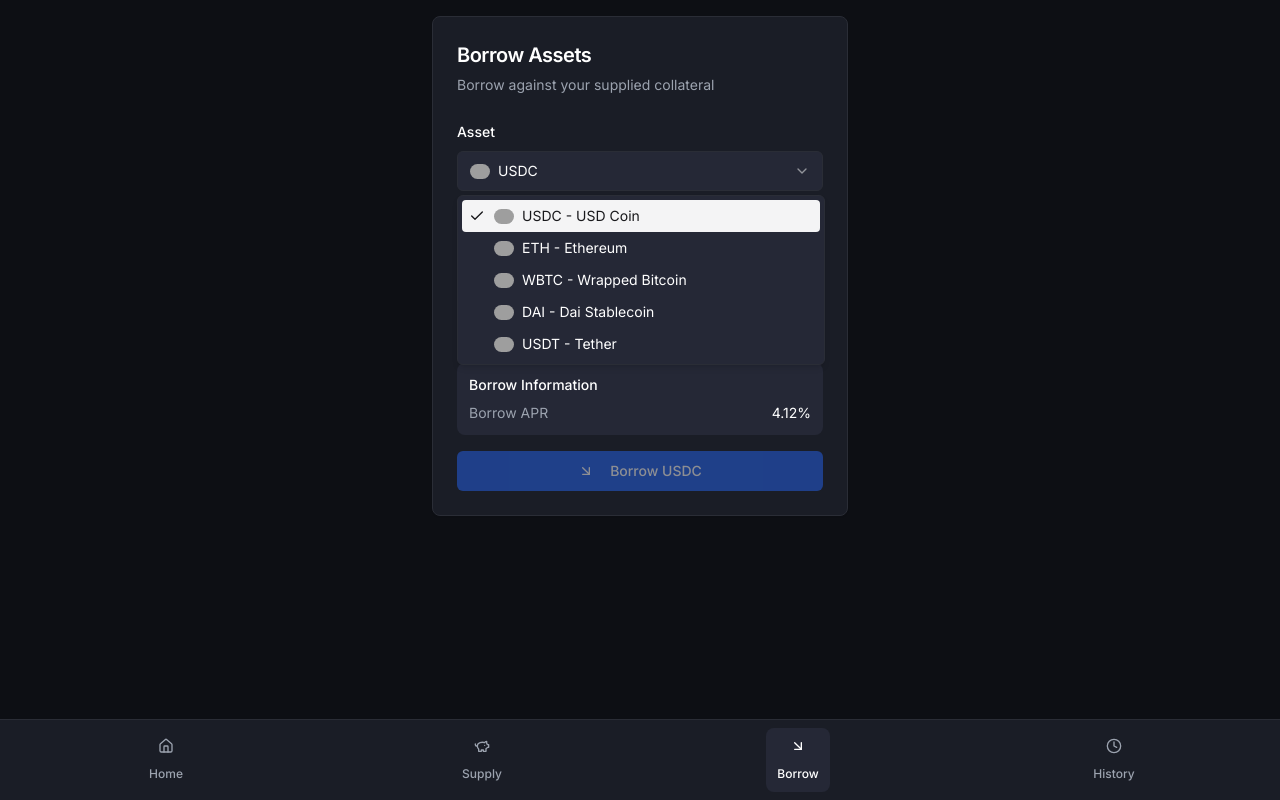
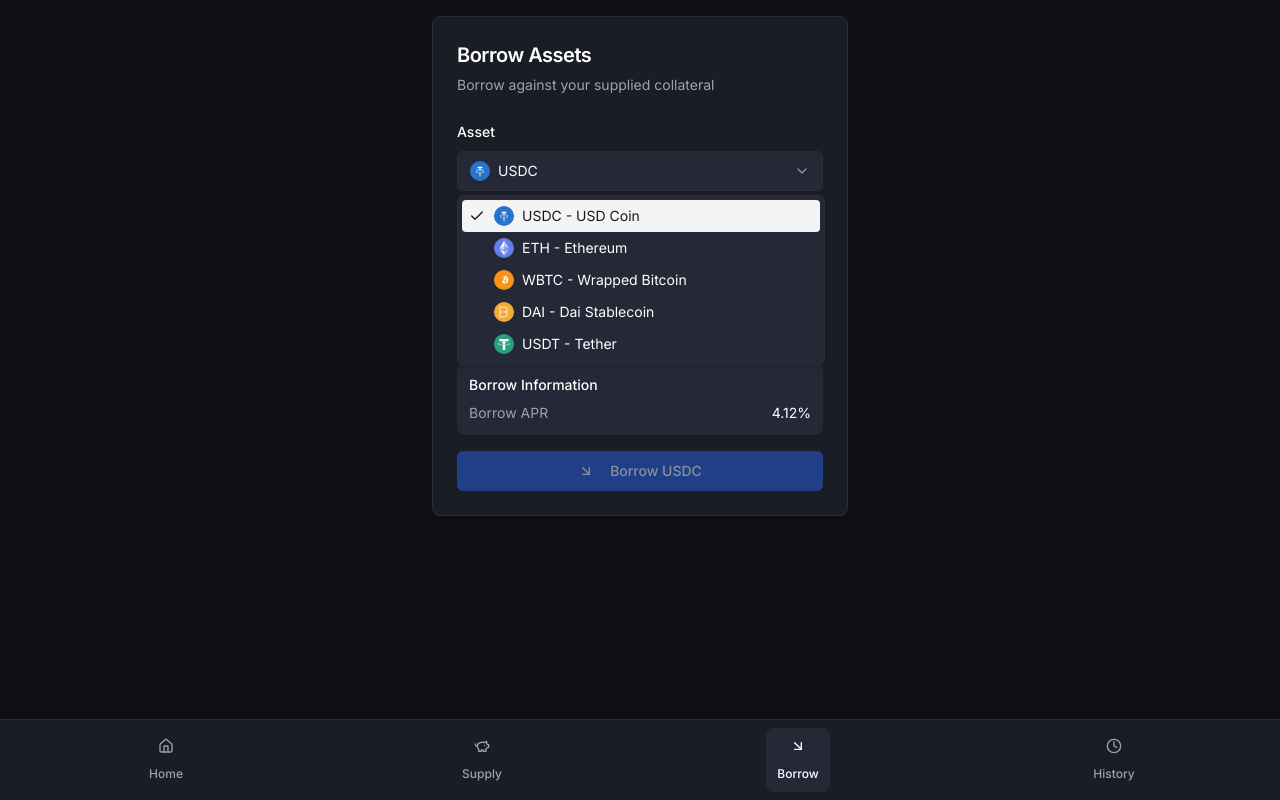
Before and after one commit to mtuneccessary/compound-mini, a Next.js app: page /borrow in a window 1280 px wide. Both pictures are taken after a click on the button "USDC". Built offline with nearby package versions, Linux system fonts and the light colour scheme; grey boxes are pictures that could not be loaded.

Commit message:
feat: use SVG icons for reliable coin images
Replace coin images with SVG icons for consistent display.

Co-authored-by: 0xPach <69970886+0xpachbeheer@users.noreply.github.com>

```diff
--- a/components/asset-list.tsx
+++ b/components/asset-list.tsx
@@ -2,7 +2,7 @@
 
 import { useCompound } from "@/lib/compound-provider"
 import { formatCurrency, formatPercentage } from "@/lib/utils"
-import Image from "next/image"
+import { CryptoIcon } from "./crypto-icon"
 
 interface AssetListProps {
   type: "supplied" | "borrowed"
@@ -22,15 +22,7 @@ export function AssetList({ type }: AssetListProps) {
       {assets.map((asset) => (
         <div key={asset.symbol} className="bg-[#252836] rounded-lg p-3 flex justify-between items-center">
           <div className="flex items-center gap-2">
-            <div className="relative w-8 h-8">
-              <Image
-                src={`/images/coins/${asset.symbol.toLowerCase()}.png`}
-                alt={asset.name}
-                width={32}
-                height={32}
-                className="rounded-full"
-              />
-            </div>
+            <CryptoIcon symbol={asset.symbol} size={32} />
             <div>
               <div className="font-medium">{asset.symbol}</div>
               <div className="text-xs text-gray-400">{asset.name}</div>
--- a/components/borrow-form.tsx
+++ b/components/borrow-form.tsx
@@ -12,7 +12,7 @@ import { ArrowDownRight } from "lucide-react"
 import { useToast } from "@/components/ui/use-toast"
 import { useTelegram } from "@/lib/telegram-provider"
 import { Progress } from "@/components/ui/progress"
-import Image from "next/image"
+import { CryptoIcon } from "./crypto-icon"
 
 export function BorrowForm() {
   const { availableAssets, borrowAsset, borrowLimit, totalBorrowed, borrowLimitUsed, isLoading } = useCompound()
@@ -116,13 +116,7 @@ export function BorrowForm() {
                 <SelectValue placeholder="Select asset">
                   {selectedAsset && (
                     <div className="flex items-center gap-2">
-                      <Image
-                        src={`/images/coins/${selectedAsset.toLowerCase()}.png`}
-                        alt={selectedAsset}
-                        width={20}
-                        height={20}
-                        className="rounded-full"
-                      />
+                      <CryptoIcon symbol={selectedAsset} size={20} />
                       <span>{selectedAsset}</span>
                     </div>
                   )}
@@ -132,13 +126,7 @@ export function BorrowForm() {
                 {availableAssets.map((asset) => (
                   <SelectItem key={asset.symbol} value={asset.symbol}>
                     <div className="flex items-center gap-2">
-                      <Image
-                        src={`/images/coins/${asset.symbol.toLowerCase()}.png`}
-                        alt={asset.name}
-                        width={20}
-                        height={20}
-                        className="rounded-full"
-                      />
+                      <CryptoIcon symbol={asset.symbol} size={20} />
                       <span>
                         {asset.symbol} - {asset.name}
                       </span>
--- /dev/null
+++ b/components/crypto-icon.tsx
@@ -0,0 +1,84 @@
+import type { FC } from "react"
+
+interface CryptoIconProps {
+  symbol: string
+  size?: number
+  className?: string
+}
+
+export const CryptoIcon: FC<CryptoIconProps> = ({ symbol, size = 24, className = "" }) => {
+  const getIconBySymbol = (symbol: string) => {
+    const lowerSymbol = symbol.toLowerCase()
+
+    switch (lowerSymbol) {
+      case "usdc":
+        return (
+          <svg viewBox="0 0 32 32" fill="none" xmlns="http://www.w3.org/2000/svg" className={className}>
+            <circle cx="16" cy="16" r="16" fill="#2775CA" />
+            <path
+              d="M16 25.5C21.2467 25.5 25.5 21.2467 25.5 16C25.5 10.7533 21.2467 6.5 16 6.5C10.7533 6.5 6.5 10.7533 6.5 16C6.5 21.2467 10.7533 25.5 16 25.5Z"
+              fill="#2775CA"
+            />
+            <path
+              d="M16.5822 13.2582V11.6178H19.8311V9.25333H12.1689V11.6178H15.4178V13.2582C12.2133 13.4844 9.77778 14.8622 9.77778 16.5333C9.77778 18.2044 12.2133 19.5822 15.4178 19.8311V24.7467H16.5822V19.8311C19.7867 19.6049 22.2222 18.2044 22.2222 16.5333C22.2222 14.8622 19.7867 13.4844 16.5822 13.2582ZM16.5822 19.0756V18.6933H15.4178V19.0756C12.8 18.8722 10.8444 17.8222 10.8444 16.5333C10.8444 15.2444 12.8 14.1944 15.4178 13.9911V17.5467H16.5822V13.9911C19.2 14.1944 21.1556 15.2444 21.1556 16.5333C21.1556 17.8222 19.2 18.8722 16.5822 19.0756Z"
+              fill="white"
+            />
+          </svg>
+        )
+      case "eth":
+        return (
+          <svg viewBox="0 0 32 32" fill="none" xmlns="http://www.w3.org/2000/svg" className={className}>
+            <circle cx="16" cy="16" r="16" fill="#627EEA" />
+            <path d="M16.498 4V12.87L23.995 16.22L16.498 4Z" fill="white" fillOpacity="0.602" />
+            <path d="M16.498 4L9 16.22L16.498 12.87V4Z" fill="white" />
+            <path d="M16.498 21.968V27.995L24 17.616L16.498 21.968Z" fill="white" fillOpacity="0.602" />
+            <path d="M16.498 27.995V21.967L9 17.616L16.498 27.995Z" fill="white" />
+            <path d="M16.498 20.573L23.995 16.22L16.498 12.872V20.573Z" fill="white" fillOpacity="0.2" />
+            <path d="M9 16.22L16.498 20.573V12.872L9 16.22Z" fill="white" fillOpacity="0.602" />
+          </svg>
+        )
+      case "wbtc":
+        return (
+          <svg viewBox="0 0 32 32" fill="none" xmlns="http://www.w3.org/2000/svg" className={className}>
+            <circle cx="16" cy="16" r="16" fill="#F7931A" />
+            <path
+              d="M22.818 14.354c.216-1.437-.88-2.21-2.377-2.726l.485-1.949-1.186-.295-.473 1.896c-.312-.078-.632-.151-.95-.224l.476-1.91-1.185-.295-.486 1.949c-.258-.059-.512-.117-.758-.178v-.006l-1.636-.408-.315 1.267s.88.202.861.214c.48.12.567.438.553.69l-.553 2.218c.033.008.076.02.123.039l-.125-.031-.775 3.107c-.059.146-.208.365-.544.282.012.017-.862-.215-.862-.215l-.589 1.357 1.544.385c.287.072.568.147.845.218l-.49 1.968 1.185.295.486-1.95c.324.088.638.169.946.245l-.485 1.943 1.186.295.49-1.965c2.025.383 3.548.229 4.188-1.603.516-1.476-.026-2.328-1.09-2.882.776-.179 1.36-.69 1.516-1.745zm-2.712 3.808c-.366 1.476-2.845.678-3.65.478l.652-2.614c.804.2 3.384.597 2.998 2.136zm.367-3.828c-.334 1.338-2.398.658-3.07.491l.592-2.371c.67.167 2.83.48 2.478 1.88z"
+              fill="white"
+            />
+          </svg>
+        )
+      case "dai":
+        return (
+          <svg viewBox="0 0 32 32" fill="none" xmlns="http://www.w3.org/2000/svg" className={className}>
+            <circle cx="16" cy="16" r="16" fill="#F5AC37" />
+            <path
+              d="M16.22 23.312H10.156V16.576H16.22C18.707 16.576 20.644 17.824 20.644 19.944C20.644 22.064 18.707 23.312 16.22 23.312ZM16.22 8.688C18.707 8.688 20.644 9.936 20.644 12.056C20.644 14.176 18.707 15.424 16.22 15.424H10.156V8.688H16.22ZM16.22 7.536H9V24.464H16.22C19.356 24.464 21.8 22.576 21.8 19.944V19.936C21.8 18.032 20.644 16.576 19.044 15.992C20.644 15.408 21.8 13.96 21.8 12.056C21.8 9.424 19.356 7.536 16.22 7.536Z"
+              fill="white"
+            />
+          </svg>
+        )
+      case "usdt":
+        return (
+          <svg viewBox="0 0 32 32" fill="none" xmlns="http://www.w3.org/2000/svg" className={className}>
+            <circle cx="16" cy="16" r="16" fill="#26A17B" />
+            <path
+              d="M17.922 17.383v-.002c-.11.008-.677.042-1.942.042-1.01 0-1.721-.03-1.971-.042v.003c-3.888-.171-6.79-.848-6.79-1.658 0-.809 2.902-1.486 6.79-1.66v2.644c.254.018.982.061 1.988.061 1.207 0 1.812-.05 1.925-.06v-2.643c3.88.173 6.775.85 6.775 1.658 0 .81-2.895 1.485-6.775 1.657m0-3.59v-2.366h5.414V7.819H8.595v3.608h5.414v2.365c-4.4.202-7.709 1.074-7.709 2.118 0 1.044 3.309 1.915 7.709 2.118v7.582h3.913v-7.584c4.393-.202 7.694-1.073 7.694-2.116 0-1.043-3.301-1.914-7.694-2.117"
+              fill="white"
+            />
+          </svg>
+        )
+      default:
+        // Default icon for unknown symbols
+        return (
+          <svg viewBox="0 0 32 32" fill="none" xmlns="http://www.w3.org/2000/svg" className={className}>
+            <circle cx="16" cy="16" r="16" fill="#CCCCCC" />
+            <text x="16" y="20" fontFamily="Arial" fontSize="12" fontWeight="bold" fill="white" textAnchor="middle">
+              {symbol.substring(0, 2).toUpperCase()}
+            </text>
+          </svg>
+        )
+    }
+  }
+
+  return <div style={{ width: size, height: size, display: "inline-block" }}>{getIconBySymbol(symbol)}</div>
+}
--- a/components/dashboard.tsx
+++ b/components/dashboard.tsx
@@ -10,7 +10,7 @@ import { AssetList } from "@/components/asset-list"
 import { Button } from "@/components/ui/button"
 import { useToast } from "@/components/ui/use-toast"
 import { useTelegram } from "@/lib/telegram-provider"
-import Image from "next/image"
+import { CryptoIcon } from "./crypto-icon"
 
 export function Dashboard() {
   const {
@@ -118,13 +118,7 @@ export function Dashboard() {
                   {Object.entries(userBalances).map(([symbol, amount]) => (
                     <div key={symbol} className="flex justify-between items-center">
                       <div className="flex items-center gap-2">
-                        <Image
-                          src={`/images/coins/${symbol.toLowerCase()}.png`}
-                          alt={symbol}
-                          width={20}
-                          height={20}
-                          className="rounded-full"
-                        />
+                        <CryptoIcon symbol={symbol} size={20} />
                         <span>{symbol}</span>
                       </div>
                       <span>{formatCurrency(amount, symbol)}</span>
--- a/components/repay-form.tsx
+++ b/components/repay-form.tsx
@@ -12,7 +12,7 @@ import { ArrowDownLeft } from "lucide-react"
 import { useToast } from "@/components/ui/use-toast"
 import { useTelegram } from "@/lib/telegram-provider"
 import { Progress } from "@/components/ui/progress"
-import Image from "next/image"
+import { CryptoIcon } from "./crypto-icon"
 
 export function RepayForm() {
   const { borrowedAssets, userBalances, repayAsset, borrowLimitUsed, isLoading } = useCompound()
@@ -136,13 +136,7 @@ export function RepayForm() {
                 <SelectValue placeholder="Select asset">
                   {selectedAsset && (
                     <div className="flex items-center gap-2">
-                      <Image
-                        src={`/images/coins/${selectedAsset.toLowerCase()}.png`}
-                        alt={selectedAsset}
-                        width={20}
-                        height={20}
-                        className="rounded-full"
-                      />
+                      <CryptoIcon symbol={selectedAsset} size={20} />
                       <span>{selectedAsset}</span>
                     </div>
                   )}
@@ -152,13 +146,7 @@ export function RepayForm() {
                 {borrowedAssets.map((asset) => (
                   <SelectItem key={asset.symbol} value={asset.symbol}>
                     <div className="flex items-center gap-2">
-                      <Image
-                        src={`/images/coins/${asset.symbol.toLowerCase()}.png`}
-                        alt={asset.name}
-                        width={20}
-                        height={20}
-                        className="rounded-full"
-                      />
+                      <CryptoIcon symbol={asset.symbol} size={20} />
                       <span>
                         {asset.symbol} - {formatCurrency(asset.amount, asset.symbol)}
                       </span>
--- a/components/supply-form.tsx
+++ b/components/supply-form.tsx
@@ -11,7 +11,7 @@ import { formatCurrency, formatPercentage } from "@/lib/utils"
 import { ArrowLeftRight } from "lucide-react"
 import { useToast } from "@/components/ui/use-toast"
 import { useTelegram } from "@/lib/telegram-provider"
-import Image from "next/image"
+import { CryptoIcon } from "./crypto-icon"
 
 export function SupplyForm() {
   const { availableAssets, userBalances, supplyAsset, isLoading } = useCompound()
@@ -101,13 +101,7 @@ export function SupplyForm() {
                 <SelectValue placeholder="Select asset">
                   {selectedAsset && (
                     <div className="flex items-center gap-2">
-                      <Image
-                        src={`/images/coins/${selectedAsset.toLowerCase()}.png`}
-                        alt={selectedAsset}
-                        width={20}
-                        height={20}
-                        className="rounded-full"
-                      />
+                      <CryptoIcon symbol={selectedAsset} size={20} />
                       <span>{selectedAsset}</span>
                     </div>
                   )}
@@ -117,13 +111,7 @@ export function SupplyForm() {
                 {availableAssets.map((asset) => (
                   <SelectItem key={asset.symbol} value={asset.symbol}>
                     <div className="flex items-center gap-2">
-                      <Image
-                        src={`/images/coins/${asset.symbol.toLowerCase()}.png`}
-                        alt={asset.name}
-                        width={20}
-                        height={20}
-                        className="rounded-full"
-                      />
+                      <CryptoIcon symbol={asset.symbol} size={20} />
                       <span>
                         {asset.symbol} - {asset.name}
                       </span>
--- a/components/transaction-history.tsx
+++ b/components/transaction-history.tsx
@@ -5,7 +5,7 @@ import { Card, CardContent, CardDescription, CardHeader, CardTitle } from "@/com
 import { useCompound } from "@/lib/compound-provider"
 import { formatCurrency, formatDate } from "@/lib/utils"
 import { ArrowDownRight, ArrowUpRight, ArrowDownLeft, ArrowUpLeft, Clock } from "lucide-react"
-import Image from "next/image"
+import { CryptoIcon } from "./crypto-icon"
 
 export function TransactionHistory() {
   const { transactions } = useCompound()
@@ -100,13 +100,7 @@ export function TransactionHistory() {
                         <div className={`${getTransactionBg(tx.type)} p-2 rounded-full`}>
                           {getTransactionIcon(tx.type)}
                         </div>
-                        <Image
-                          src={`/images/coins/${tx.asset.toLowerCase()}.png`}
-                          alt={tx.asset}
-                          width={20}
-                          height={20}
-                          className="rounded-full"
-                        />
+                        <CryptoIcon symbol={tx.asset} size={20} />
                       </div>
                       <div>
                         <div className="font-medium">
--- a/components/withdraw-form.tsx
+++ b/components/withdraw-form.tsx
@@ -12,7 +12,7 @@ import { ArrowUpRight } from "lucide-react"
 import { useToast } from "@/components/ui/use-toast"
 import { useTelegram } from "@/lib/telegram-provider"
 import { Progress } from "@/components/ui/progress"
-import Image from "next/image"
+import { CryptoIcon } from "./crypto-icon"
 
 export function WithdrawForm() {
   const { suppliedAssets, withdrawAsset, totalBorrowed, borrowLimit, borrowLimitUsed, isLoading } = useCompound()
@@ -147,13 +147,7 @@ export function WithdrawForm() {
                 <SelectValue placeholder="Select asset">
                   {selectedAsset && (
                     <div className="flex items-center gap-2">
-                      <Image
-                        src={`/images/coins/${selectedAsset.toLowerCase()}.png`}
-                        alt={selectedAsset}
-                        width={20}
-                        height={20}
-                        className="rounded-full"
-                      />
+                      <CryptoIcon symbol={selectedAsset} size={20} />
                       <span>{selectedAsset}</span>
                     </div>
                   )}
@@ -163,13 +157,7 @@ export function WithdrawForm() {
                 {suppliedAssets.map((asset) => (
                   <SelectItem key={asset.symbol} value={asset.symbol}>
                     <div className="flex items-center gap-2">
-                      <Image
-                        src={`/images/coins/${asset.symbol.toLowerCase()}.png`}
-                        alt={asset.name}
-                        width={20}
-                        height={20}
-                        className="rounded-full"
-                      />
+                      <CryptoIcon symbol={asset.symbol} size={20} />
                       <span>
                         {asset.symbol} - {formatCurrency(asset.amount, asset.symbol)}
                       </span>
```
